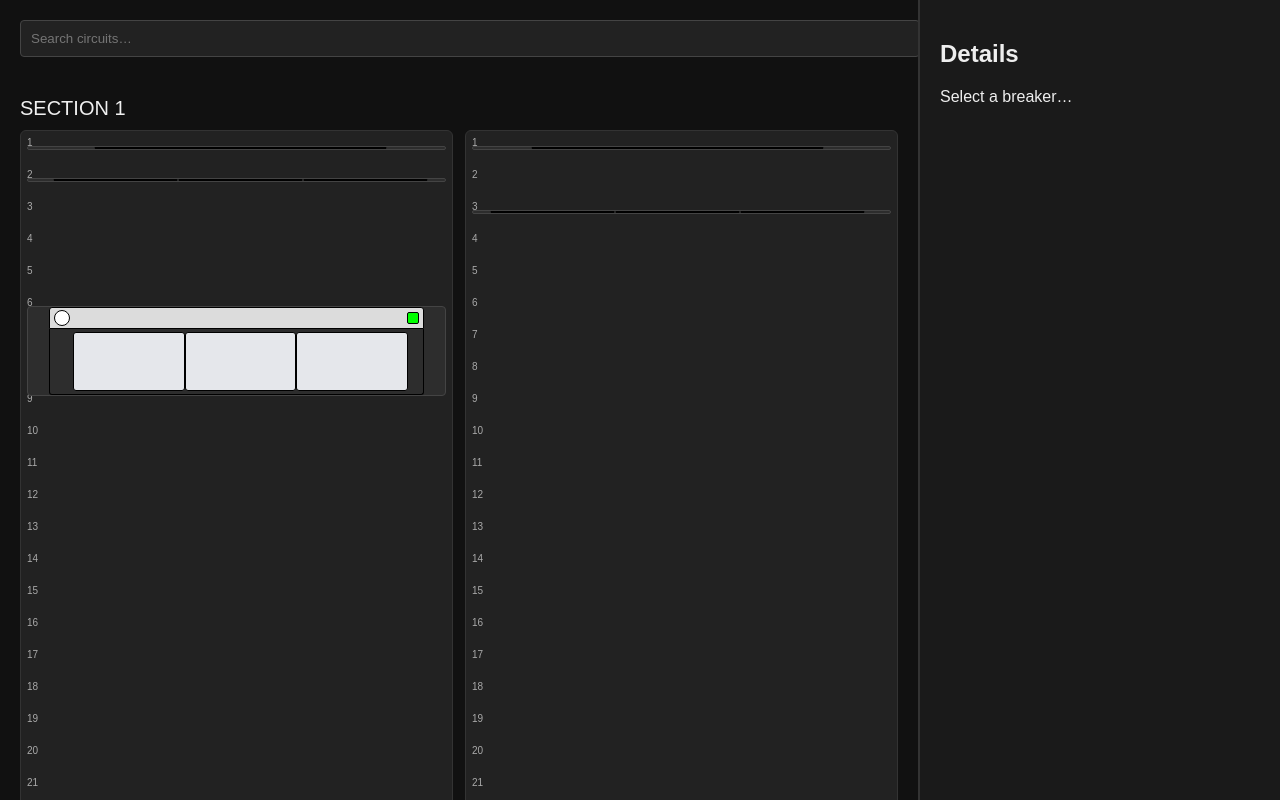
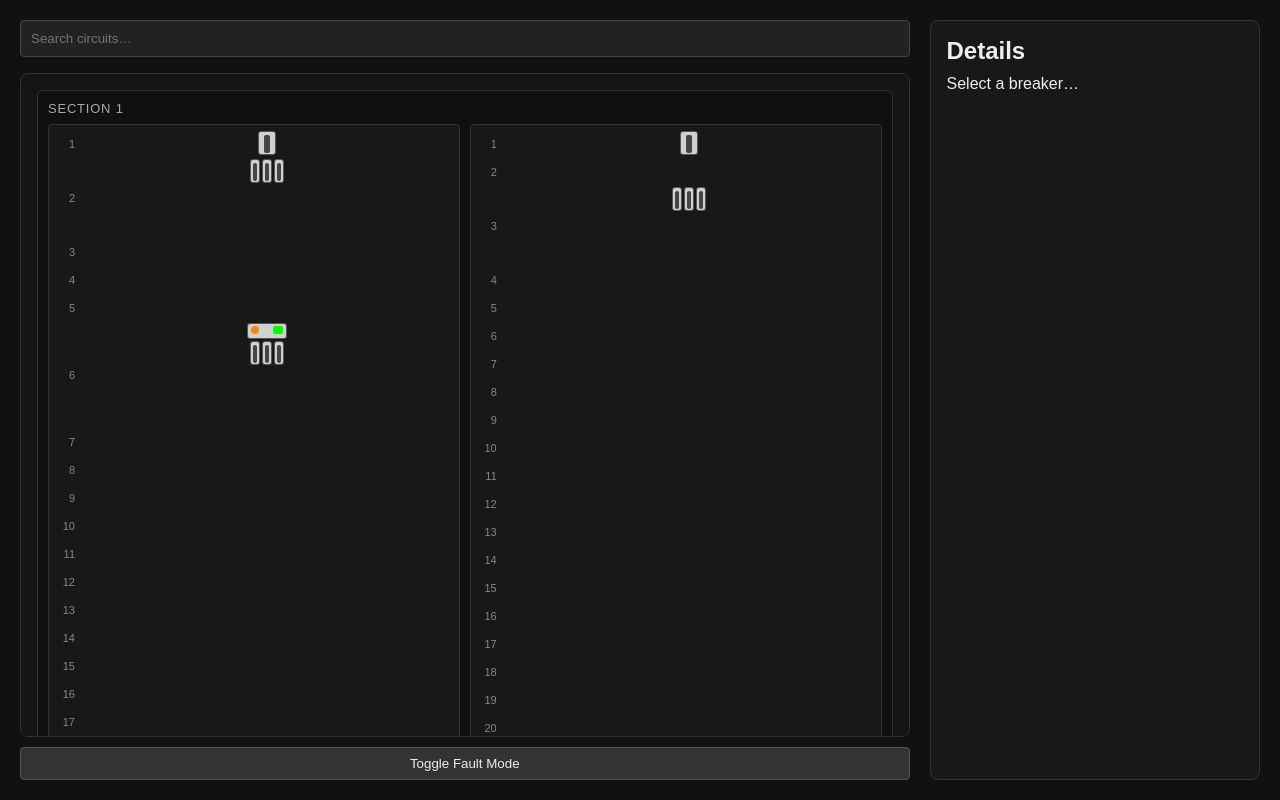
Before and after one commit to 9vhm7ybjdj-ops/virtual_cb_finder, a plain HTML site: page index.html in a window 1280 px wide. Drawn offline with Linux system fonts and the light colour scheme.

Commit message:
Update index.html

```diff
--- a/index.html
+++ b/index.html
@@ -1,232 +1,50 @@
 <!DOCTYPE html>
 <html lang="en">
 <head>
-<meta charset="UTF-8">
-<title>Switchboard Visual</title>
-<meta name="viewport" content="width=device-width, initial-scale=1.0">
-
-<style>
-
-/* -----------------------------------------------------------
-   GLOBAL LAYOUT + THEME
------------------------------------------------------------ */
-
-body {
-  margin: 0;
-  padding: 0;
-  background: #111;
-  color: #eee;
-  font-family: Arial, sans-serif;
-  display: flex;
-  height: 100vh;
-  overflow: hidden;
-}
-
-#app {
-  display: flex;
-  width: 100%;
-  height: 100%;
-}
-
-/* Left = switchboard, Right = details panel */
-#left {
-  flex: 1;
-  padding: 20px;
-  overflow-y: auto;
-}
-
-#right {
-  width: 320px;
-  padding: 20px;
-  background: #1a1a1a;
-  border-left: 2px solid #333;
-  overflow-y: auto;
-}
-
-/* Section titles */
-.section-title {
-  font-size: 20px;
-  margin: 20px 0 10px;
-  color: #f0f0f0;
-}
-
-/* -----------------------------------------------------------
-   SWITCHBOARD GRID
------------------------------------------------------------ */
-
-.section {
-  display: grid;
-  grid-template-columns: 1fr 1fr;
-  gap: 12px;
-  margin-bottom: 40px;
-}
-
-.column {
-  display: grid;
-  grid-template-rows: repeat(24, 28px);
-  gap: 4px;
-  background: #222;
-  padding: 6px;
-  border-radius: 6px;
-  border: 1px solid #333;
-}
-
-/* Slot numbers */
-.slot-label {
-  font-size: 10px;
-  color: #aaa;
-  margin-bottom: -2px;
-}
-
-/* -----------------------------------------------------------
-   BREAKERS (ALL TYPES)
------------------------------------------------------------ */
-
-.breaker {
-  background: #2d2d2d;
-  border: 1px solid #444;
-  border-radius: 4px;
-  position: relative;
-  display: flex;
-  align-items: center;
-  justify-content: center;
-  cursor: pointer;
-  overflow: hidden;
-}
-
-/* Highlight when searched */
-.breaker.search-hit {
-  outline: 2px solid #ffb000;
-}
-
-/* -----------------------------------------------------------
-   1‑POLE BREAKER (vertical paddle)
------------------------------------------------------------ */
-
-.breaker-body-1p {
-  width: 70%;
-  height: 80%;
-  background: #e5e7eb;
-  border: 1px solid #000;
-  border-radius: 3px;
-  transition: transform 0.1s ease-out;
-}
-
-.breaker-body-1p[data-pos="left"]   { transform: translateX(-4px); }
-.breaker-body-1p[data-pos="center"] { transform: translateX(0); }
-.breaker-body-1p[data-pos="right"]  { transform: translateX(4px); }
-
-/* -----------------------------------------------------------
-   3‑PHASE BREAKER (THE ONE YOU WANT)
-   Three vertical paddles, side‑by‑side, spanning 3 slots
------------------------------------------------------------ */
-
-.breaker[data-type="3p"],
-.breaker[data-type="3p-rcd"] {
-  grid-row: span 3;
-}
-
-.rocker-3p {
-  display: grid;
-  grid-template-columns: repeat(3, 1fr); /* ← three vertical paddles side‑by‑side */
-  width: 90%;
-  height: 90%;
-  transition: transform 0.1s ease-out;
-}
-
-.rocker-3p .paddle {
-  background: #e5e7eb;
-  border: 1px solid #000;
-  border-radius: 3px;
-}
-
-/* horizontal throw */
-.rocker-3p[data-pos="left"]   { transform: translateX(-4px); }
-.rocker-3p[data-pos="center"] { transform: translateX(0); }
-.rocker-3p[data-pos="right"]  { transform: translateX(4px); }
-
-/* -----------------------------------------------------------
-   RCBO (4‑module)
-   Top = test button + indicator
-   Bottom = 3‑phase rocker
------------------------------------------------------------ */
-
-.rcbo {
-  display: grid;
-  grid-template-rows: 1fr 3fr;
-  width: 90%;
-  height: 90%;
-}
-
-.rcbo-head {
-  background: #dcdcdc;
-  border: 1px solid #000;
-  border-radius: 3px 3px 0 0;
-  display: flex;
-  align-items: center;
-  justify-content: space-between;
-  padding: 2px 4px;
-}
-
-.rcbo-test {
-  width: 14px;
-  height: 14px;
-  background: #fff;
-  border: 1px solid #000;
-  border-radius: 50%;
-}
-
-.rcbo-indicator {
-  width: 10px;
-  height: 10px;
-  background: #0f0;
-  border: 1px solid #000;
-  border-radius: 2px;
-}
-
-.rcbo-body {
-  border: 1px solid #000;
-  border-top: none;
-  border-radius: 0 0 3px 3px;
-  background: #2d2d2d;
-  display: flex;
-  align-items: center;
-  justify-content: center;
-}
-
-</style>
+  <meta charset="UTF-8">
+  <title>Switchboard UI</title>
+  <style>
+    * { box-sizing: border-box; margin: 0; padding: 0; font-family: Arial, sans-serif; }
+    body { background: #111; color: #eee; height: 100vh; display: flex; justify-content: center; align-items: stretch; padding: 20px; }
+    #app { display: flex; gap: 20px; width: 100%; max-width: 1400px; height: 100%; }
+    #left { flex: 3; display: flex; flex-direction: column; }
+    #right { flex: 1; background: #181818; border-radius: 8px; padding: 16px; border: 1px solid #333; display: flex; flex-direction: column; gap: 10px; }
+    #search { width: 100%; padding: 10px; margin-bottom: 16px; background: #222; border: 1px solid #444; color: #eee; border-radius: 4px; }
+    #board { flex: 1; background: #151515; border-radius: 8px; border: 1px solid #333; padding: 16px; overflow: auto; }
+    .section-wrapper { margin-bottom: 18px; border-radius: 6px; border: 1px solid #333; background: #101010; padding: 10px; }
+    .section-title { font-size: 13px; letter-spacing: 0.06em; text-transform: uppercase; color: #aaa; margin-bottom: 8px; }
+    .section { display: grid; grid-template-columns: 1fr 1fr; gap: 10px; }
+    .column { background: #181818; border-radius: 4px; border: 1px solid #333; padding: 6px 4px; display: flex; flex-direction: column; gap: 2px; }
+    .slot-row { display: grid; grid-template-columns: 26px 1fr; align-items: center; min-height: 26px; }
+    .slot-label { font-size: 11px; color: #888; text-align: right; padding-right: 4px; }
+    .slot-body { position: relative; height: 26px; display: flex; align-items: center; }
+    .breaker { position: absolute; left: 0; right: 0; cursor: pointer; display: flex; justify-content: center; }
+    .breaker-body-1p { width: 18px; height: 24px; background: #d0d0d0; border: 1px solid #555; border-radius: 3px; position: relative; }
+    .breaker-body-1p::before { content: ""; position: absolute; left: 50%; top: 3px; width: 6px; height: 18px; margin-left: -3px; background: #444; border-radius: 2px; }
+    .rocker-3p { display: flex; flex-direction: row; gap: 2px; height: 24px; }
+    .paddle { width: 10px; height: 24px; background: #d0d0d0; border: 1px solid #555; border-radius: 3px; position: relative; }
+    .paddle::before { content: ""; position: absolute; left: 50%; top: 3px; width: 4px; height: 18px; margin-left: -2px; background: #444; border-radius: 2px; }
+    .rcbo { display: flex; flex-direction: column; align-items: center; gap: 2px; }
+    .rcbo-head { width: 40px; height: 16px; background: #d0d0d0; border: 1px solid #555; border-radius: 3px; display: flex; justify-content: space-between; padding: 2px 3px; }
+    .rcbo-test { width: 8px; height: 8px; background: #ff8800; border-radius: 50%; }
+    .rcbo-indicator { width: 10px; height: 8px; background: #0f0; border-radius: 2px; }
+    #fault-btn { width: 100%; padding: 8px; margin-top: 10px; background: #333; color: #eee; border: 1px solid #555; border-radius: 4px; cursor: pointer; }
+  </style>
 </head>
 <body>
 <div id="app">
-
   <div id="left">
-
-    <!-- SEARCH BAR -->
-    <input id="search" type="text" placeholder="Search circuits…"
-           style="width:100%;padding:10px;margin-bottom:20px;
-                  background:#222;border:1px solid #444;color:#eee;
-                  border-radius:4px;">
-
-    <!-- SWITCHBOARD RENDER TARGET -->
+    <input id="search" type="text" placeholder="Search circuits…">
     <div id="board"></div>
-
+    <button id="fault-btn">Toggle Fault Mode</button>
   </div>
-
   <div id="right">
     <h2>Details</h2>
     <div id="details">Select a breaker…</div>
   </div>
-
 </div>
 
 <script>
-
-/* -----------------------------------------------------------
-   SWITCHBOARD DATA (EDIT THIS TO MATCH YOUR REAL BOARD)
-   Each section has left + right columns, each with 24 slots.
-   Breakers specify: slot, size, type, label.
------------------------------------------------------------ */
-
 const boardData = [
   {
     name: "SECTION 1",
@@ -234,314 +52,137 @@ const boardData = [
     left: [
       { slot: 1, size: 1, type: "1p", label: "Lights" },
       { slot: 2, size: 3, type: "3p", label: "Aircon" },
-      { slot: 6, size: 4, type: "3p-rcd", label: "Workshop RCBO" },
+      { slot: 6, size: 4, type: "3p-rcd", label: "Workshop RCBO" }
     ],
     right: [
       { slot: 1, size: 1, type: "1p", label: "GPOs" },
-      { slot: 3, size: 3, type: "3p", label: "Pool Pump" },
+      { slot: 3, size: 3, type: "3p", label: "Pool Pump" }
     ]
-  },
-
-  {
-    name: "SECTION 2",
-    tripStyle: "center",
-    left: [
-      { slot: 1, size: 1, type: "1p", label: "Lights 2" },
-    ],
-    right: [
-      { slot: 1, size: 3, type: "3p", label: "Shed" },
-    ]
-  },
-
-  {
-    name: "SECTION 3",
-    tripStyle: "center",
-    left: [],
-    right: []
-  },
-
-  {
-    name: "SECTION 4",
-    tripStyle: "off",
-    left: [
-      { slot: 1, size: 3, type: "3p", label: "Main Feed" },
-    ],
-    right: []
   }
 ];
-
-/* -----------------------------------------------------------
-   RENDERING ENGINE — BUILDS THE ENTIRE BOARD
------------------------------------------------------------ */
 
 function renderBoard() {
   const board = document.getElementById("board");
   board.innerHTML = "";
-
-  boardData.forEach((section, sIndex) => {
-    const secEl = document.createElement("div");
-
+  boardData.forEach(section => {
+    const wrap = document.createElement("div");
+    wrap.className = "section-wrapper";
     const title = document.createElement("div");
     title.className = "section-title";
     title.textContent = section.name;
-    secEl.appendChild(title);
-
-    const secGrid = document.createElement("div");
-    secGrid.className = "section";
-
-    const leftCol = buildColumn(section.left, "left", section);
-    const rightCol = buildColumn(section.right, "right", section);
-
-    secGrid.appendChild(leftCol);
-    secGrid.appendChild(rightCol);
-
-    secEl.appendChild(secGrid);
-    board.appendChild(secEl);
+    wrap.appendChild(title);
+    const grid = document.createElement("div");
+    grid.className = "section";
+    grid.appendChild(buildColumn(section.left, "left", section));
+    grid.appendChild(buildColumn(section.right, "right", section));
+    wrap.appendChild(grid);
+    board.appendChild(wrap);
   });
 }
 
 function buildColumn(breakers, side, section) {
   const col = document.createElement("div");
   col.className = "column";
-
-  // 24 slots
   const slots = Array(24).fill(null);
-
-  // place breakers
-  breakers.forEach(b => {
-    for (let i = 0; i < b.size; i++) {
-      slots[b.slot - 1 + i] = b;
-    }
-  });
-
-  // render slots
+  breakers.forEach(b => { for (let i = 0; i < b.size; i++) slots[b.slot - 1 + i] = b; });
   for (let i = 0; i < 24; i++) {
-    const slotWrap = document.createElement("div");
-
+    const row = document.createElement("div");
+    row.className = "slot-row";
     const label = document.createElement("div");
     label.className = "slot-label";
     label.textContent = i + 1;
-    slotWrap.appendChild(label);
-
+    row.appendChild(label);
+    const body = document.createElement("div");
+    body.className = "slot-body";
     const breaker = slots[i];
     if (breaker && breaker.slot - 1 === i) {
-      const bEl = renderBreaker(breaker, side, section);
-      slotWrap.appendChild(bEl);
-    } else if (!breaker) {
-      const empty = document.createElement("div");
-      empty.style.height = "24px";
-      slotWrap.appendChild(empty);
+      const el = renderBreaker(breaker, side, section);
+      const h = 26 * breaker.size;
+      el.style.height = h + "px";
+      body.style.height = h + "px";
+      row.style.minHeight = h + "px";
+      body.appendChild(el);
     }
-
-    col.appendChild(slotWrap);
+    row.appendChild(body);
+    col.appendChild(row);
   }
-
   return col;
 }
-/* -----------------------------------------------------------
-   RENDER A BREAKER (1‑pole, 3‑phase, RCBO)
------------------------------------------------------------ */
 
 function renderBreaker(b, side, section) {
   const el = document.createElement("div");
   el.className = "breaker";
   el.dataset.type = b.type;
   el.dataset.label = b.label;
-
-  // click → show details
   el.addEventListener("click", () => showDetails(b, side, section));
-
-  // determine rocker position
-  const pos = rockerPos(section, side, false);
-
-  // 1‑pole
   if (b.type === "1p") {
     const body = document.createElement("div");
     body.className = "breaker-body-1p";
-    body.dataset.pos = pos;
     el.appendChild(body);
     return el;
   }
-
-  // 3‑phase (3 vertical paddles)
   if (b.type === "3p") {
     const rock = document.createElement("div");
     rock.className = "rocker-3p";
-    rock.dataset.pos = pos;
-
     for (let i = 0; i < 3; i++) {
       const pad = document.createElement("div");
       pad.className = "paddle";
       rock.appendChild(pad);
     }
-
     el.appendChild(rock);
     return el;
   }
-
-  // RCBO (4‑module: head + 3‑phase rocker)
   if (b.type === "3p-rcd") {
     const rcbo = document.createElement("div");
     rcbo.className = "rcbo";
-
-    // head
     const head = document.createElement("div");
     head.className = "rcbo-head";
-
-    const testBtn = document.createElement("div");
-    testBtn.className = "rcbo-test";
-
-    const indicator = document.createElement("div");
-    indicator.className = "rcbo-indicator";
-
-    head.appendChild(testBtn);
-    head.appendChild(indicator);
-
-    // body (3‑phase rocker)
+    const test = document.createElement("div");
+    test.className = "rcbo-test";
+    const ind = document.createElement("div");
+    ind.className = "rcbo-indicator";
+    head.appendChild(test);
+    head.appendChild(ind);
     const body = document.createElement("div");
     body.className = "rcbo-body";
-
     const rock = document.createElement("div");
     rock.className = "rocker-3p";
-    rock.dataset.pos = pos;
-
     for (let i = 0; i < 3; i++) {
       const pad = document.createElement("div");
       pad.className = "paddle";
       rock.appendChild(pad);
     }
-
     body.appendChild(rock);
-
     rcbo.appendChild(head);
     rcbo.appendChild(body);
-
     el.appendChild(rcbo);
     return el;
   }
-
   return el;
 }
 
-/* -----------------------------------------------------------
-   ROCKER POSITION LOGIC
-   left / center / right depending on section + fault state
------------------------------------------------------------ */
-
-function rockerPos(section, side, isFault) {
-  // normal ON position
-  if (!isFault) {
-    return side === "left" ? "right" : "left";
-  }
-
-  // sections 1–3 trip to center
-  if (section.tripStyle === "center") {
-    return "center";
-  }
-
-  // section 4 trips fully off
-  return side === "left" ? "left" : "right";
+function showDetails(b, side, section) {
+  document.getElementById("details").textContent =
+    `Label: ${b.label}\nType: ${b.type}\nSize: ${b.size}\nSide: ${side}\nSection: ${section.name}`;
 }
-
-/* -----------------------------------------------------------
-   DETAILS PANEL
------------------------------------------------------------ */
-
-function showDetails(b, side, section) {
-  const d = document.getElementById("details");
-  d.innerHTML = `
-    <div style="font-size:18px;margin-bottom:10px;">${b.label}</div>
-    <div><b>Type:</b> ${b.type}</div>
-    <div><b>Size:</b> ${b.size} modules</div>
-    <div><b>Side:</b> ${side}</div>
-    <div><b>Section:</b> ${section.name}</div>
-  `;
-}
-/* -----------------------------------------------------------
-   SEARCH SYSTEM — HIGHLIGHT MATCHING BREAKERS
------------------------------------------------------------ */
 
 document.getElementById("search").addEventListener("input", e => {
   const q = e.target.value.toLowerCase();
-  const breakers = document.querySelectorAll(".breaker");
-
-  breakers.forEach(b => {
-    const label = b.dataset.label.toLowerCase();
-    if (q && label.includes(q)) {
-      b.classList.add("search-hit");
-    } else {
-      b.classList.remove("search-hit");
-    }
+  document.querySelectorAll(".breaker").forEach(b => {
+    const label = (b.dataset.label || "").toLowerCase();
+    b.style.outline = q && label.includes(q) ? "2px solid #ff0" : "none";
   });
 });
 
-/* -----------------------------------------------------------
-   FAULT MODE (SIMULATED)
-   This toggles breakers into fault positions for demo purposes.
------------------------------------------------------------ */
-
-let faultActive = false;
-
-function toggleFault() {
-  faultActive = !faultActive;
-
-  const breakers = document.querySelectorAll(".breaker");
-
-  breakers.forEach(b => {
-    const type = b.dataset.type;
-    const sectionName = b.closest(".section").querySelector(".section-title").textContent;
-    const section = boardData.find(s => s.name === sectionName);
-
-    const side = b.closest(".column").previousSibling ? "left" : "right";
-
-    const pos = rockerPos(section, side, faultActive);
-
-    if (type === "1p") {
-      const body = b.querySelector(".breaker-body-1p");
-      if (body) body.dataset.pos = pos;
-    }
-
-    if (type === "3p") {
-      const rock = b.querySelector(".rocker-3p");
-      if (rock) rock.dataset.pos = pos;
-    }
-
-    if (type === "3p-rcd") {
-      const rock = b.querySelector(".rocker-3p");
-      if (rock) rock.dataset.pos = pos;
-
-      const indicator = b.querySelector(".rcbo-indicator");
-      if (indicator) indicator.style.background = faultActive ? "#f00" : "#0f0";
-    }
+let fault = false;
+document.getElementById("fault-btn").addEventListener("click", () => {
+  fault = !fault;
+  document.querySelectorAll(".rcbo-indicator").forEach(ind => {
+    ind.style.background = fault ? "#f00" : "#0f0";
   });
-}
-
-/* -----------------------------------------------------------
-   ADD FAULT BUTTON
------------------------------------------------------------ */
-
-const faultBtn = document.createElement("button");
-faultBtn.textContent = "Toggle Fault Mode";
-faultBtn.style.cssText = `
-  width: 100%;
-  padding: 10px;
-  margin-top: 20px;
-  background: #333;
-  color: #eee;
-  border: 1px solid #555;
-  border-radius: 4px;
-  cursor: pointer;
-`;
-faultBtn.addEventListener("click", toggleFault);
-
-document.getElementById("left").appendChild(faultBtn);
-
-/* -----------------------------------------------------------
-   INITIAL RENDER
------------------------------------------------------------ */
+});
 
 renderBoard();
-
 </script>
 </body>
 </html>
```
